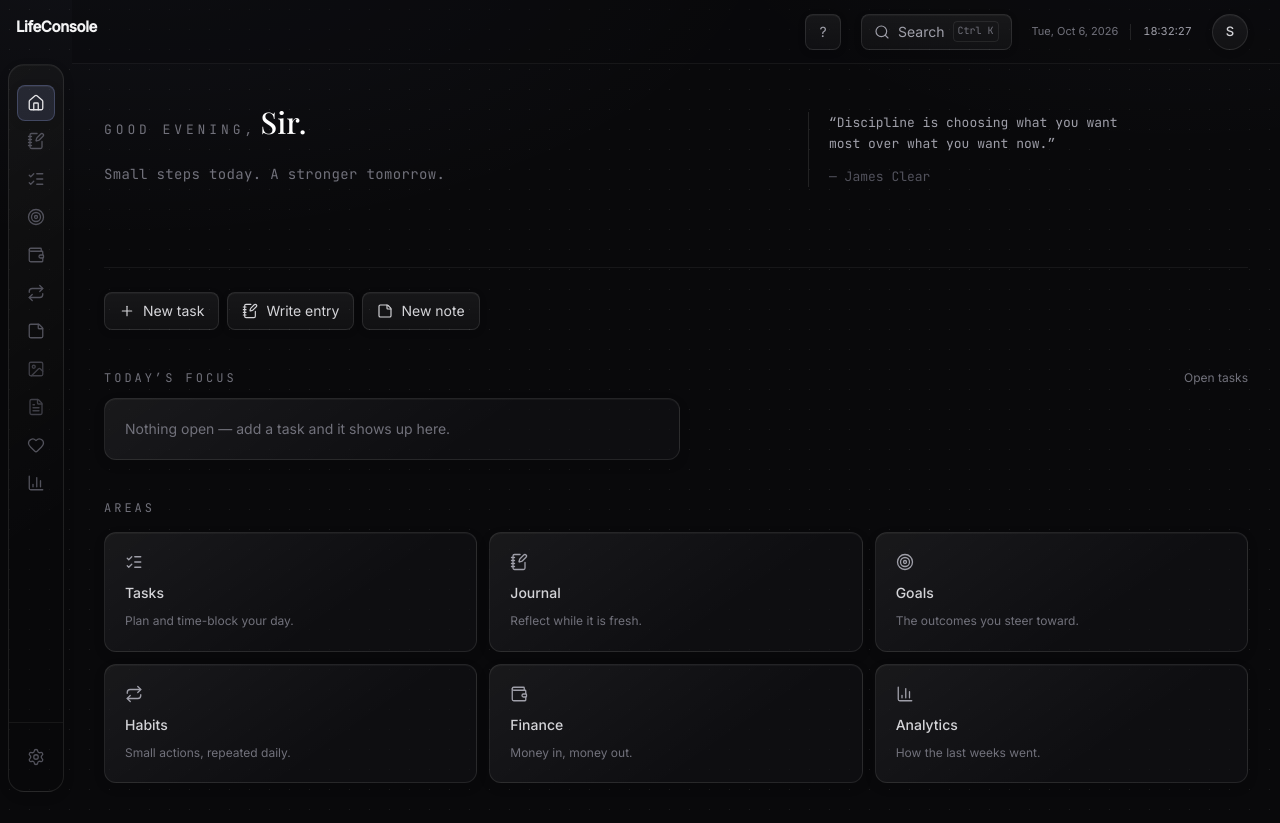
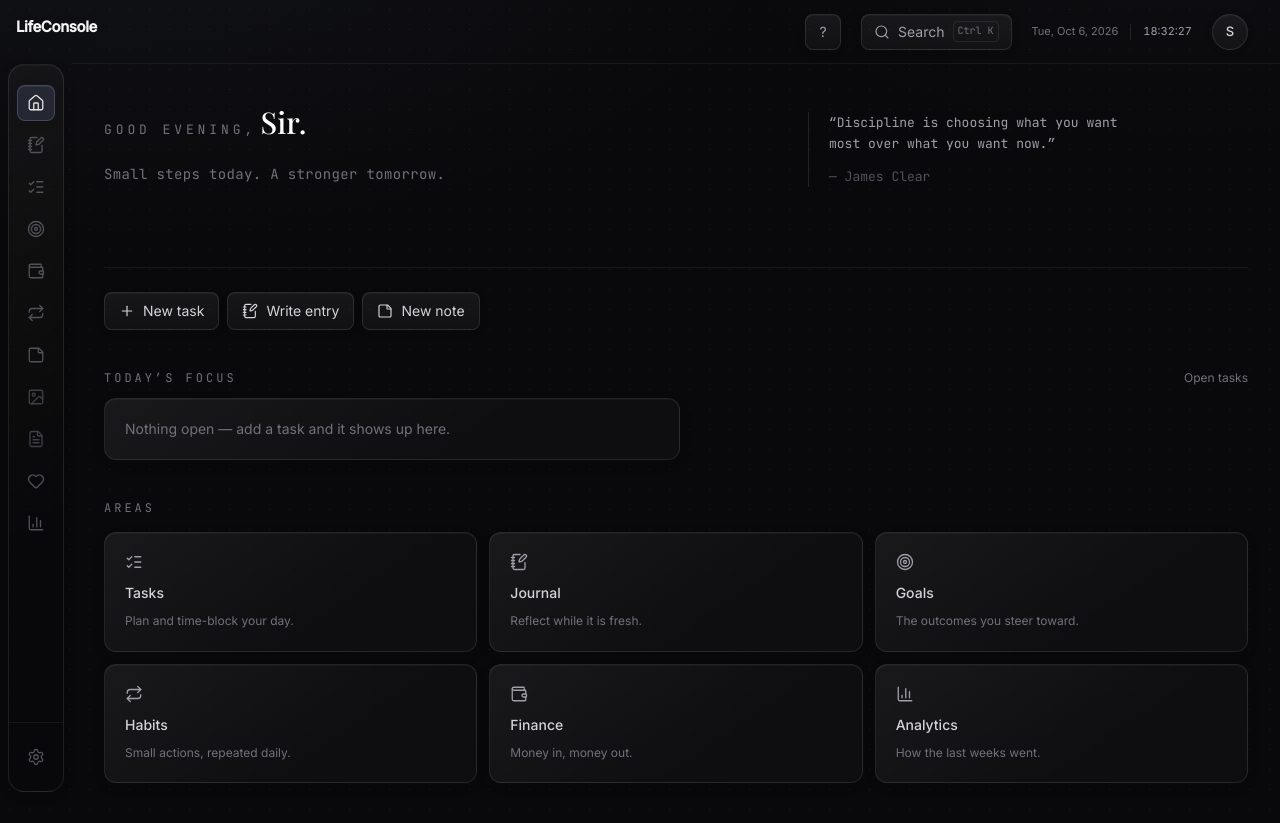
Before and after one commit to sunil-0701/LifeConsole, a React (Vite) app in the folder lifeconsole-facade/facade/: page / in a window 1280 px wide. Built offline with nearby package versions, Linux system fonts and the light colour scheme.

Commit message:
tweak: increased gap b/w icons in sidear

```diff
--- a/lifeconsole-facade/facade/src/components/layouts/Sidebar.jsx
+++ b/lifeconsole-facade/facade/src/components/layouts/Sidebar.jsx
@@ -73,7 +73,7 @@ function Sidebar({ open, onClose }) {
           <nav
             aria-label="Primary"
             onClick={onClose}
-            className="flex-1 space-y-0.5 overflow-y-auto px-3 pt-4 lg:overflow-visible lg:px-2 lg:pt-5"
+            className="flex-1 space-y-1.5 overflow-y-auto px-3 pt-4 lg:overflow-visible lg:px-2 lg:pt-5"
           >
             {PRIMARY_NAV.map((item) => (
               <NavItem key={item.locked ? item.label : item.to} {...item} />
--- a/lifeconsole-facade/facade/src/index.css
+++ b/lifeconsole-facade/facade/src/index.css
@@ -108,7 +108,6 @@
 
   .glass-chrome {
     border-bottom: 1px solid rgb(255 255 255 / 0.055);
-    background-color: rgb(9 9 11 / 0.4);
   }
 
   .glass-overlay {
```
